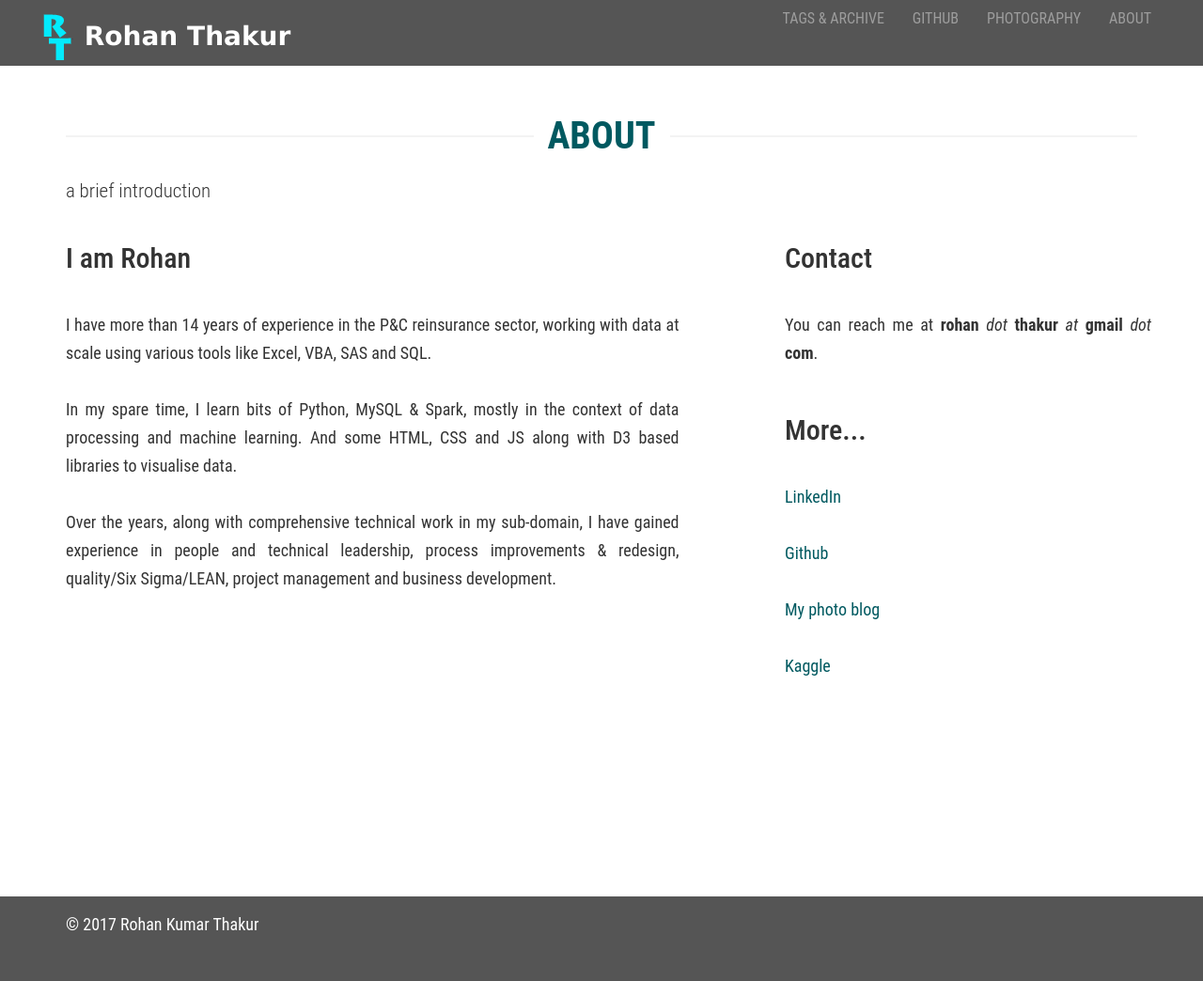
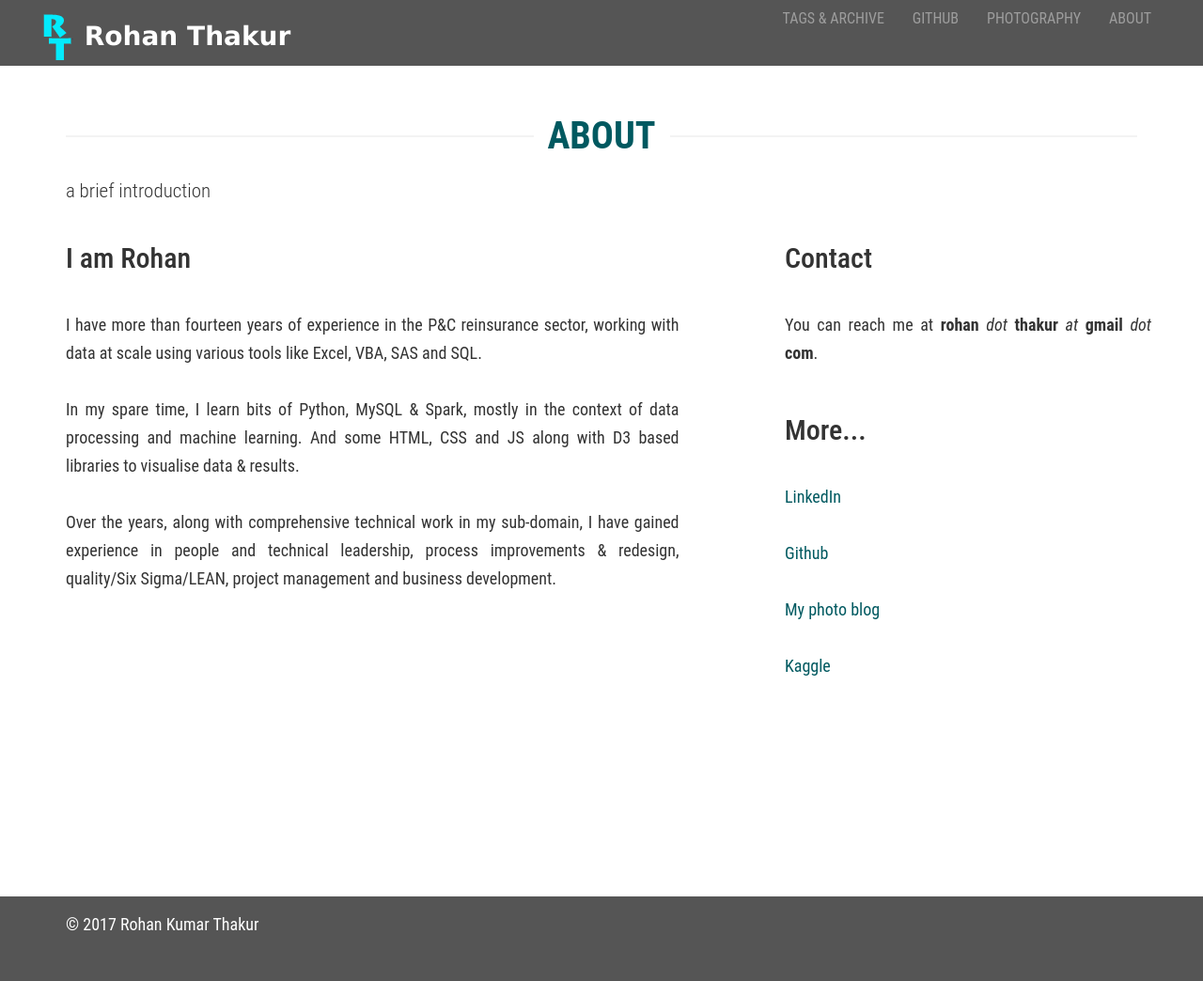
Before and after one commit to rohankthakur/rohankthakur.github.io, a Jekyll site: the page built from _pages/about.md, in a window 1280 px wide. Shown: the whole page at 94% size. Built offline with Jekyll 4.4.1, drawn with Linux system fonts in a browser that asks for light colours.

Commit message:
abt fix2
abt fix2

```diff
--- a/_pages/about.md
+++ b/_pages/about.md
@@ -10,15 +10,14 @@ permalink: /about/
 
   <h2>I am Rohan</h2><br>
       <p style="text-align:justify;">
-        I have more than 14 years of experience in the P&C reinsurance sector, working with data at scale using various tools like Excel, VBA, SAS and SQL.
+        I have more than fourteen years of experience in the P&C reinsurance sector, working with data at scale using various tools like Excel, VBA, SAS and SQL.
       </p>
       <p style="text-align:justify;">
-        In my spare time, I learn bits of Python, MySQL & Spark, mostly in the context of data processing and machine learning. And some HTML, CSS and JS along with D3 based libraries to visualise data.
+        In my spare time, I learn bits of Python, MySQL & Spark, mostly in the context of data processing and machine learning. And some HTML, CSS and JS along with D3 based libraries to visualise data & results.
       </p>
       <p style="text-align:justify;">
         Over the years, along with comprehensive technical work in my sub-domain, I have gained experience in people and technical leadership, process improvements & redesign, quality/Six Sigma/LEAN, project management and business development.
       </p>
-
   </div>
   <div class="col-sm-4 col-md-offset-1">
      <div class="row">
@@ -31,7 +30,6 @@ permalink: /about/
       <p>
         <a href="https://de.linkedin.com/in/rohanthakur" target="_blank">LinkedIn</a>
       </p>
-
       <p>
         <a href="https://github.com/rohankthakur" target="_blank">Github</a>
       </p>
```
